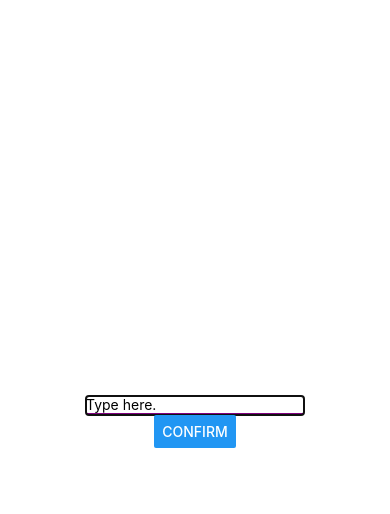
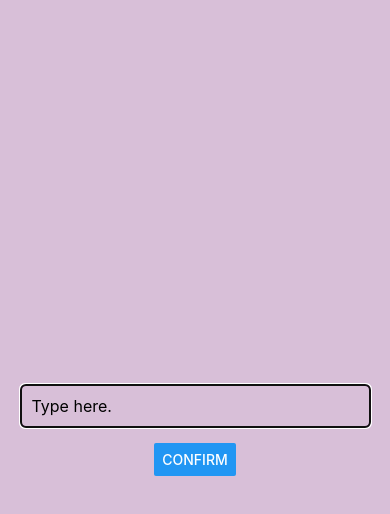
Before and after one commit to jyang10086/cs5520-inclass1, a React Native app: screen / in a window 390 px wide. Both pictures are taken after a click on the button "ADD A GOAL". Shown: the top 514 px of the page. Built offline with nearby package versions, Linux system fonts and the light colour scheme.

Commit message:
update Text and TextInput style and space

```diff
--- a/App.js
+++ b/App.js
@@ -22,7 +22,7 @@ export default function App() {
         autoFocus={true}
         handleInputData={handleInputData}
       />
-      <Text>{inputData}</Text>
+      <Text style= {styles.text}>{inputData}</Text>
       <Button title="Add a goal" onPress={() => setModalVisible(true)} />
       <StatusBar style="auto" />
     </View>
@@ -32,8 +32,12 @@ export default function App() {
 const styles = StyleSheet.create({
   container: {
     flex: 1,
-    backgroundColor: "#fff",
+    backgroundColor: "#d8bfd8",
     alignItems: "center",
     justifyContent: "center",
   },
+  text: {
+    margin: 10,
+    color:'purple'
+  }
 });
--- a/components/Header.js
+++ b/components/Header.js
@@ -1,8 +1,19 @@
-import { Text, View } from "react-native";
+import { Text, View, StyleSheet } from "react-native";
 export default function Header({ appName }) {
   return (
     <View>
-      <Text>Welcome to {appName}</Text>
+      <Text style={styles.text}>Welcome to {appName}</Text>
     </View>
   );
 }
+
+const styles = StyleSheet.create({
+  text: {
+    padding: 10,
+    borderRadius: 5,
+    fontSize: 25,
+    color: "purple",
+    borderColor: "purple",
+    borderWidth: 2
+  },
+});
--- a/components/Input.js
+++ b/components/Input.js
@@ -28,7 +28,7 @@ export default function Input({ autoFocus, handleInputData, visible }) {
       <View style={styles.container}>
         <TextInput
           autoFocus={autoFocus}
-          style={{ borderBottomColor: "purple", borderBottomWidth: 2 }}
+          style={styles.textInput}
           autoCorrect={true}
           keyboardType="default"
           placeholder="Type here."
@@ -52,8 +52,17 @@ export default function Input({ autoFocus, handleInputData, visible }) {
 const styles = StyleSheet.create({
   container: {
     flex:1,
-    backgroundColor: "#fff",
+    backgroundColor: "#d8bfd8",
     alignItems: "center",
     justifyContent: "center"
   },
+  textInput: {
+    padding: 10,
+    width: '90%',
+    margin: 15,
+    borderRadius: 5,
+    fontSize: 16,
+    borderColor: "purple",
+    borderWidth: 2
+  },
 });
```
